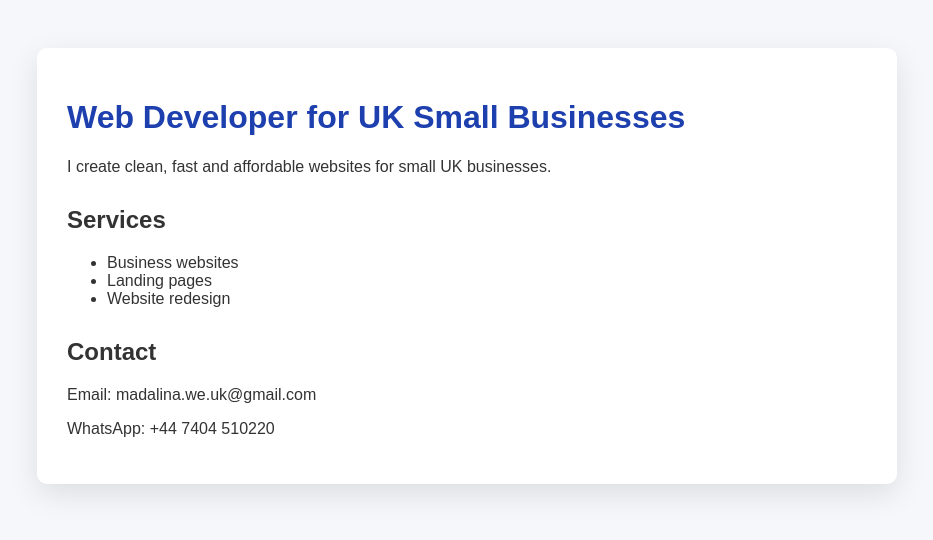
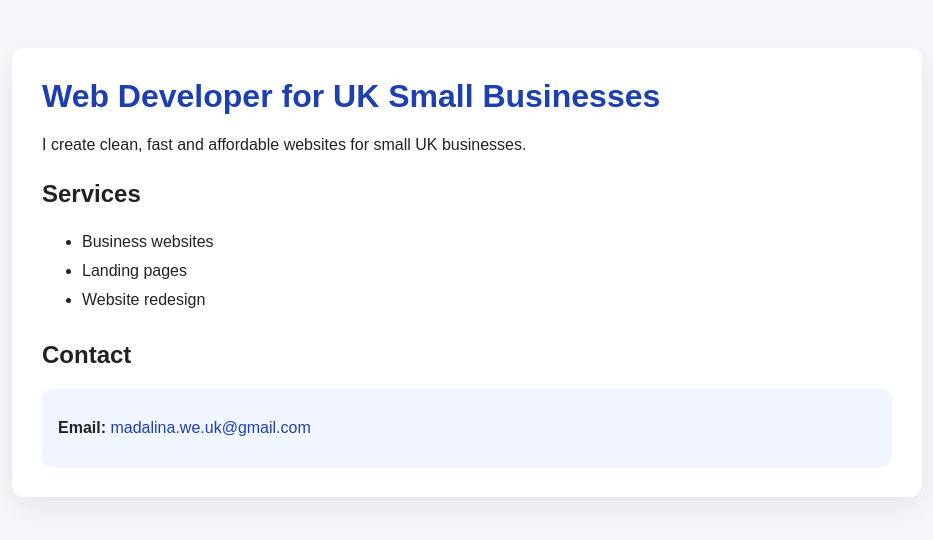
Before and after one commit to madalina-wwb-uk/madalina-web, a plain HTML site: page index.html in a window 1280 px wide. Shown: the whole page, without its empty margins (173-1106 px from the left). Drawn offline with Linux system fonts and the light colour scheme.

Commit message:
Update index.html

```diff
--- a/index.html
+++ b/index.html
@@ -1,34 +1,39 @@
 <!DOCTYPE html>
 <html lang="en">
 <head>
-    <meta charset="UTF-8">
+  <meta charset="UTF-8" />
+  <meta name="viewport" content="width=device-width, initial-scale=1.0"/>
   <title>Web Developer UK</title>
+
   <style>
     body {
       font-family: Arial, sans-serif;
       background: #f5f7fa;
-            color: #333;
+      color: #222;
       padding: 40px;
     }
-
     .container {
-            max-width: 800px;
-            margin: auto;
+      max-width: 850px;
+      margin: 0 auto;
       background: white;
       padding: 30px;
+      border-radius: 12px;
+      box-shadow: 0 10px 30px rgba(0,0,0,0.08);
+    }
+    h1 { margin-top: 0; color: #1e40af; }
+    h2 { margin-top: 26px; }
+    ul { line-height: 1.8; }
+    .contact {
+      background: #f1f5ff;
+      padding: 14px 16px;
       border-radius: 10px;
-            box-shadow: 0 10px 30px rgba(0,0,0,0.1);
+      margin-top: 10px;
     }
-
-        h1 {
-            color: #1e40af;
-        }
-
-        h2 {
-            margin-top: 30px;
-        }
+    a { color: #1e40af; text-decoration: none; }
+    a:hover { text-decoration: underline; }
   </style>
 </head>
+
 <body>
   <div class="container">
     <h1>Web Developer for UK Small Businesses</h1>
@@ -42,8 +47,9 @@
     </ul>
 
     <h2>Contact</h2>
-        <p>Email: madalina.we.uk@gmail.com</p>
-        <p>WhatsApp: +44 7404 510220</p>
+    <div class="contact">
+      <p><strong>Email:</strong> <a href="mailto:madalina.we.uk@gmail.com">madalina.we.uk@gmail.com</a></p>
+    </div>
   </div>
 </body>
 </html>
```
Lines whose indentation alone changed are shown as unchanged.
